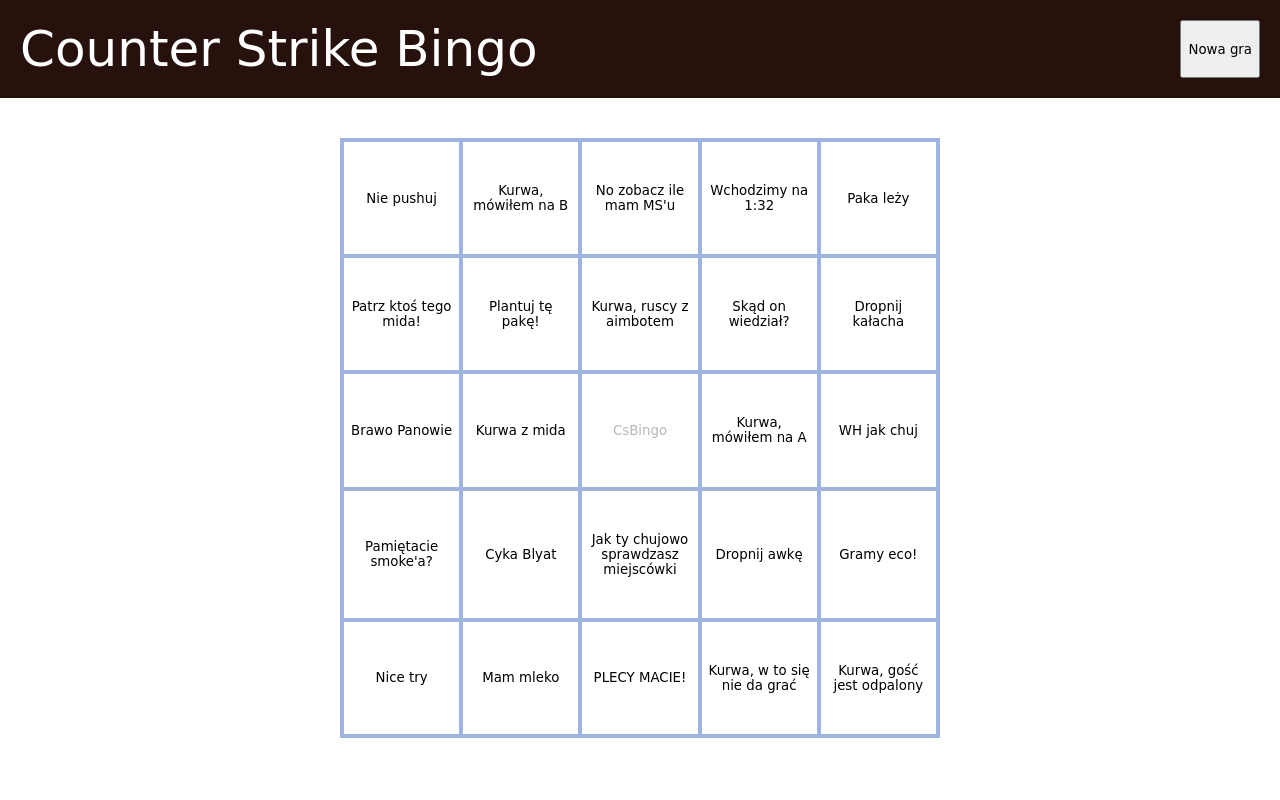
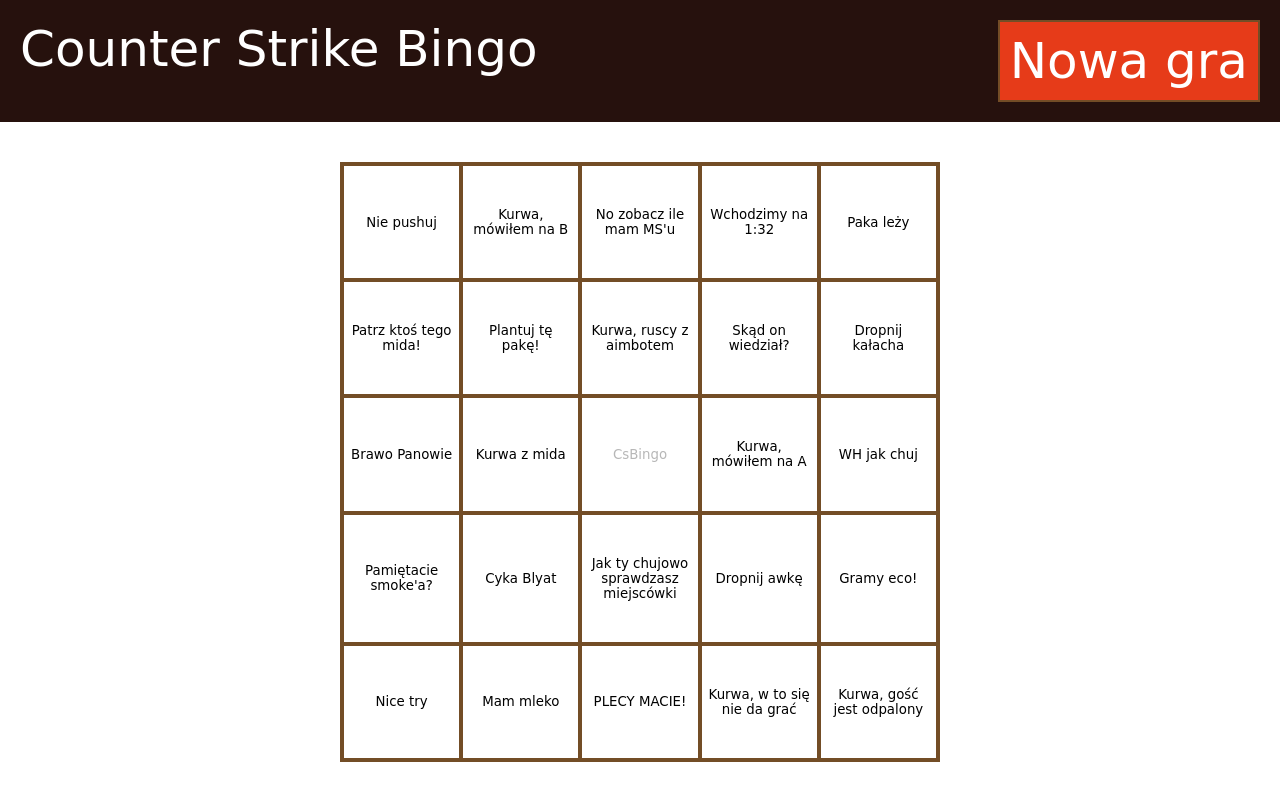
Before and after one commit to HubertCiesielski00/CsBingo, a plain HTML site: page Index.html in a window 1280 px wide. Drawn offline with Linux system fonts and the light colour scheme; a web font is replaced by a local one.

Commit message:
-added function to check if game is won -minor CSS inprovements

```diff
--- a/Index.html
+++ b/Index.html
@@ -13,7 +13,7 @@
     <link href="https://fonts.googleapis.com/css2?family=Goldman&display=swap" rel="stylesheet">
 </head>
 <body>
-    <header>Counter Strike Bingo <button class="new_game">Nowa gra</button></header>
+    <header><span>Counter Strike Bingo</span><a href = "Index.html" class = "new_game">Nowa gra</a></header>
     <container>
         <button class="plate"></button>
         <button class="plate"></button>
--- a/Styles.css
+++ b/Styles.css
@@ -1,9 +1,8 @@
 *{
     font-family: 'Goldman', cursive;
     box-sizing: border-box;
-    --plate-size--: 600px;
-    --border-standard--: 2px hsla(220, 50%, 50%, 50%) solid;
-    --border-hovered--: 2px hsla(220, 70%, 70%, 70%) solid;
+    --container-size--: 600px;
+    --border-standard--: 2px hsla(30, 50%, 30%, 100%) solid;
     margin: 0;
 }
 header{
@@ -17,8 +16,8 @@
 }
 container{
     margin: auto;
-    width:  var(--plate-size--);
-    height: var(--plate-size--);
+    width:  var(--container-size--);
+    height: var(--container-size--);
     display: flex;
     flex-wrap: wrap;
     border: var(--border-standard--);
@@ -29,9 +28,25 @@
     border: var(--border-standard--);
     background-color: white;
 }
-.plate:hover, .plate__clicked{
-    border-color: red;
+
+.plate__clicked, .plate:hover{
+    background-color: hsl(150, 80%, 50%);
 }
-.plate__clicked{
-    background-color: aqua;
+.plate, .plate:hover, .plate__clicked{
+    transition: 350ms ease-in-out;
+
 }
+.new_game{
+    display: block;
+    padding: 10px;
+    color: white;
+    border: var(--border-standard--);
+    text-decoration: none;
+    background-color:hsl(10, 80%, 50%);
+}
+.new_game:hover{
+    background-color: hsl(110, 50%, 50%);
+}
+.new_game, .new_game:hover{
+ transition: 350ms ease-in-out;
+}
--- a/main.js
+++ b/main.js
@@ -17,14 +17,34 @@
 
 const CheckToWin = (buttons, array, xIndex, yIndex) =>{
 
-    array[xIndex][yIndex] = true;
-    buttons[xIndex * 5 + yIndex].classList.add("plate__clicked");
+    buttons[xIndex * 5 + yIndex].classList.toggle("plate__clicked");
 
+    let Vertical = true;
+    let Horizonral = true;
 
+    if(array[xIndex][yIndex] == true){
+        array[xIndex][yIndex] = false;
+    }
+    else{
+        array[xIndex][yIndex] = true
+    }
 
+    for(let i = 0; i < 5; i++){
+        if(array[i][yIndex] != true){
+            Horizonral = false;
+        }
+        if(array[xIndex][i] != true){
+            Vertical = false;
+        }
+    }
+    if(Vertical || Horizonral){
+        alert("bingo!");
+    }
 }
 
 window.onload = ()=>{
+
+    let replay = document.querySelector(".new_game");
 
     let ArrayOfPlatesValues = new Array(5);
     for(let i = 0; i < 5; i++){
@@ -51,4 +71,5 @@
             Plates[i*5 + j].addEventListener("click", ()=>{CheckToWin(Plates, ArrayOfPlatesValues, i,j)})
         }
     }
+
 }
```
